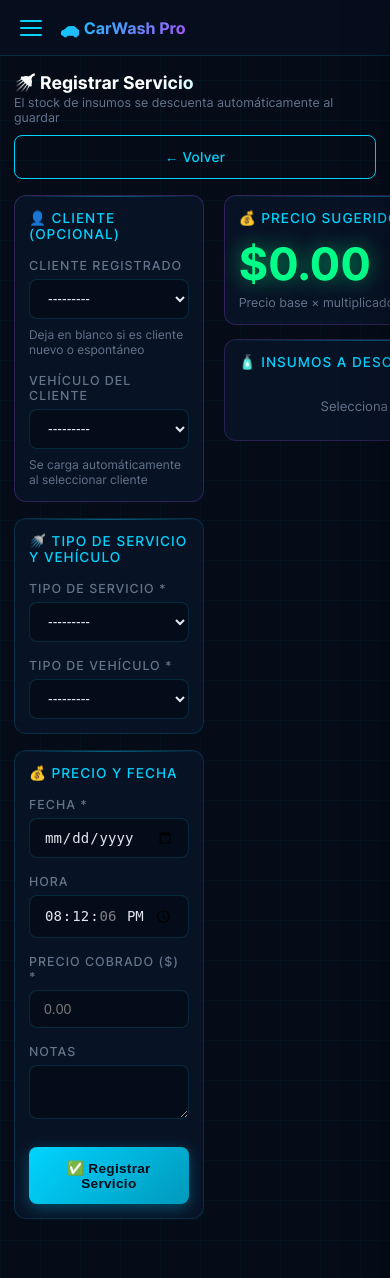
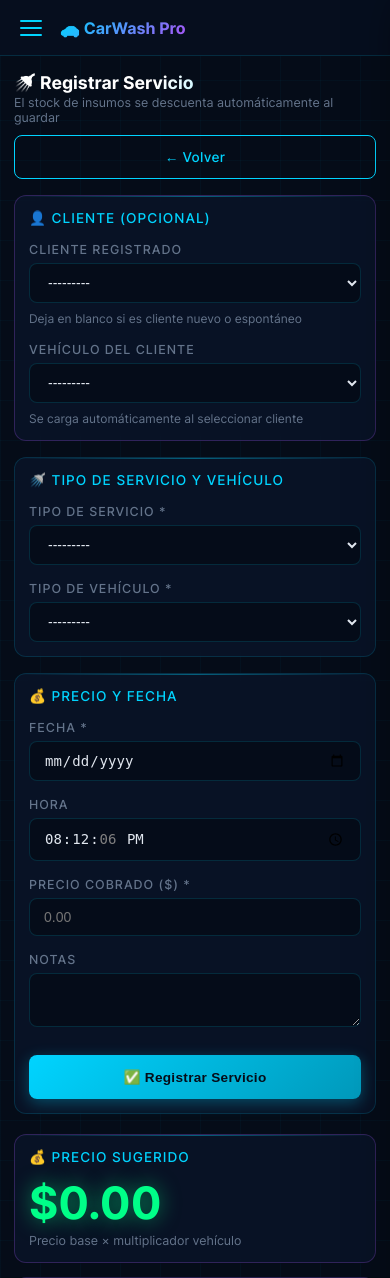
Before and after one commit to trejorinconluisangel-ship-it/Carwash, a Django app: page /servicios/nuevo/ in a window 390 px wide. Shown: the top 1278 px of the page. Run offline with Django 5.2, Linux system fonts and the light colour scheme; data that the repository does not hold is empty.

Commit message:
Fix: notch iPhone en topbar y grid form servicio colapsa en mobile
- mobile-topbar: padding-top env(safe-area-inset-top) para notch/Dynamic Island
- main: padding-top incluye safe-area del iPhone
- sidebar: padding-top para notch cuando está abierto
- servicio_form: inline grid 1fr 360px → clase form-layout-2col (1 col en mobile)

Co-Authored-By: Claude Sonnet 4.6 <noreply@anthropic.com>

```diff
--- a/static/css/carwash.css
+++ b/static/css/carwash.css
@@ -85,6 +85,7 @@ body::before {
   display: flex;
   flex-direction: column;
   overflow-y: auto;
+  padding-top: env(safe-area-inset-top);
 }
 
 .sidebar-logo {
@@ -589,17 +590,29 @@ tbody td {
   .kpi-grid-5 { grid-template-columns: repeat(3, 1fr); }
 }
 
+/* ── Form layout 2 columnas (colapsa en mobile) ───────── */
+.form-layout-2col {
+  display: grid;
+  grid-template-columns: 1fr 360px;
+  gap: 20px;
+  align-items: start;
+}
+
 /* ── Mobile topbar + hamburger ────────────────────────── */
 .mobile-topbar {
   display: none;
   position: fixed;
   top: 0; left: 0; right: 0;
-  height: 56px;
   background: var(--bg-sidebar);
   border-bottom: 1px solid var(--border);
   z-index: 200;
   align-items: center;
-  padding: 0 16px;
+  /* Respeta el notch / Dynamic Island del iPhone */
+  padding-top: env(safe-area-inset-top);
+  padding-left: 16px;
+  padding-right: 16px;
+  padding-bottom: 0;
+  min-height: calc(56px + env(safe-area-inset-top));
   gap: 14px;
 }
 
@@ -654,9 +667,12 @@ tbody td {
   }
   .sidebar.open { left: 0; }
 
+  .form-layout-2col { grid-template-columns: 1fr; }
+
   .main {
     margin-left: 0;
-    padding: 72px 14px calc(100px + env(safe-area-inset-bottom));
+    /* top: altura topbar + notch del iPhone */
+    padding: calc(72px + env(safe-area-inset-top)) 14px calc(100px + env(safe-area-inset-bottom));
     overflow-x: hidden;
     max-width: 100vw;
   }
--- a/templates/servicios/servicio_form.html
+++ b/templates/servicios/servicio_form.html
@@ -12,7 +12,7 @@
 
 <form method="post" id="servicioForm">
 {% csrf_token %}
-<div style="display:grid; grid-template-columns:1fr 360px; gap:20px; align-items:start;">
+<div class="form-layout-2col">
 
   <!-- ── Columna izquierda: datos del servicio ─────── -->
   <div style="display:flex; flex-direction:column; gap:16px;">
```
